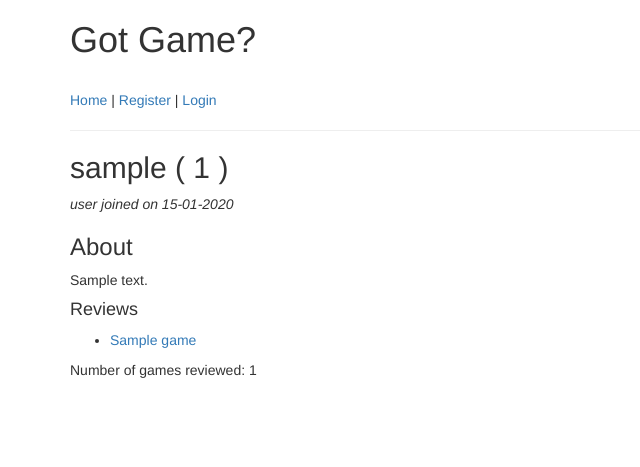
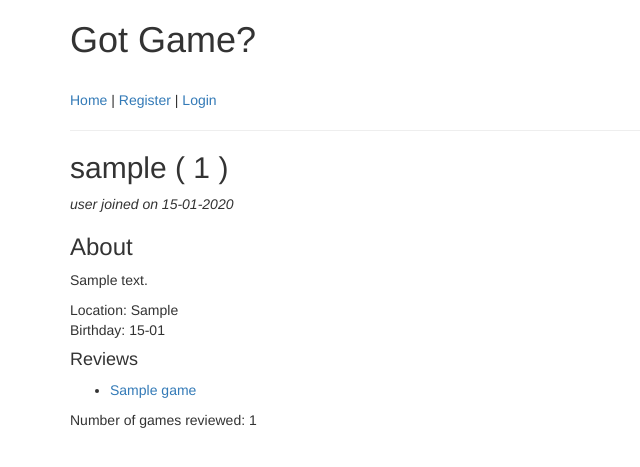
Before and after one commit to tashachin/GotGame, a Flask app: page /user/1 in a window 1280 px wide. Shown: the top 467 px of the page, without its empty margins (0-640 px from the left). Run offline with Flask 2, Linux system fonts and the light colour scheme; tables that the repository leaves empty hold one stand-in row (values such as "Sample post"); some libraries are stand-ins or nearby versions.

Commit message:
Need to debug in the morning.

```diff
--- a/helper.py
+++ b/helper.py
@@ -285,3 +285,7 @@ def retrieve_title(title):  # Takes in request.args.get() value
 	title = Game.query.filter(Game.title.ilike('%' + title + '%')).all()
 
 	return title
+
+
+def retrieve_tags():
+	pass
--- a/server.py
+++ b/server.py
@@ -35,6 +35,9 @@ def format_datetime(value, format='medium'):  # Defaults to dd-MM-y
 
     elif format == 'medium':
         format="dd-MM-y"
+
+    elif format == 'birthday':
+        format='dd-MM'
 
     return babel.dates.format_datetime(value, format)
 
@@ -144,26 +147,31 @@ def edit_profile(user_id):
                            user=user)
 
 
-@app.route('/update-bio', methods=['POST'])  # Will become defunct if using AJAX.
+@app.route('/update-profile', methods=['POST'])  # FIX ME: What if user wants to delete info?
 def update_user_bio():
     """Redirects user to their profile page once their bio has been added."""
 
     user_id = request.form.get('user_id')
     bio = request.form.get('user_bio')
+    location = request.form.get('user_location')
+    birthday = request.form.get('user_birthday')
 
     user = retrieve_user(user_id)
-    user.bio = bio
+
+    if bio:
+        user.bio = bio
+
+    if location:
+        user.location = location
+
+    if birthday:
+        user.birthday = birthday
+
     db.session.commit()
 
+    flash('Your changes have been saved.')
     return redirect('/user/' + user_id)
 
-
-@app.route('/update-bio.json')
-def json_user_bio():
-    """Practicing AJAX calls."""
-
-
-    pass
 
 @app.route('/game/<platform>/<title>') # Game "profile" page
 def show_game_profile(platform, title):
@@ -270,7 +278,12 @@ def get_tag_info():
 def get_game_tag_info():
     """Attaches the user's selected tags to the current game they're viewing."""
 
-    pass
+    print '\n\n\n', request.form, '\n\n\n'
+
+    tag_ids = request.form.getlist('data[]')
+    print tag_ids
+
+    return 'hi'
 
 
 ###################################################
--- a/templates/edit_profile.html
+++ b/templates/edit_profile.html
@@ -6,14 +6,13 @@
 
 <h5>Bio</h5>
 
-<form id='edit-profile-form' action='/update-bio' method='POST'>
+<form id='edit-profile-form' action='/update-profile' method='POST'>
 	<input type='hidden' name='user_id' value='{{ user.user_id }}'>
 	<input id='user-bio' type='text' name='user_bio' placeholder='(Max 500 characters)'>
 
 <h5>Location</h5>
 
 	<input id='user-location' type='text' name='user_location' placeholder='(Max 50 characters)'>
-</form>
 
 <h5>Birthday</h5>
 
--- a/templates/user_profile.html
+++ b/templates/user_profile.html
@@ -5,10 +5,11 @@
 {% block content %}
 
 <h2>{{ user.username }} ( {{ user.user_id }} )</h2>
+
 <i>user joined on {{ user.joined_at|datetime }}</i>
 
 <h3>About</h3>
-<div id='user-bio'>
+<div id='user-profile'>
 	<p>
 	{% if user.bio %}
 	{{ user.bio }}
@@ -16,10 +17,18 @@
 	( <i>{{ user.username }} has not added a bio yet</i> )
 	{% endif %}
 	</p>
+	{% if user.location %}
+	Location: {{ user.location }}<br>
+	{% endif %}
+	{% if user.birthday %}
+	Birthday: {{ user.birthday|datetime('birthday') }}
+	{% endif %}
 </div>
 
 {% if session.get('user_id') == user.user_id %}
+<p>
 <a href='/edit-profile/{{ user.user_id }}'><button id='edit-profile' type='button' class='btn btn-info'>Edit profile infomation</button></a>
+</p>
 {% endif %}
 
 <h4>Reviews</h4>
```
Also changed, not shown: static/game_info.js (+19 -9 lines), templates/game_info.html (+3 -7 lines).
